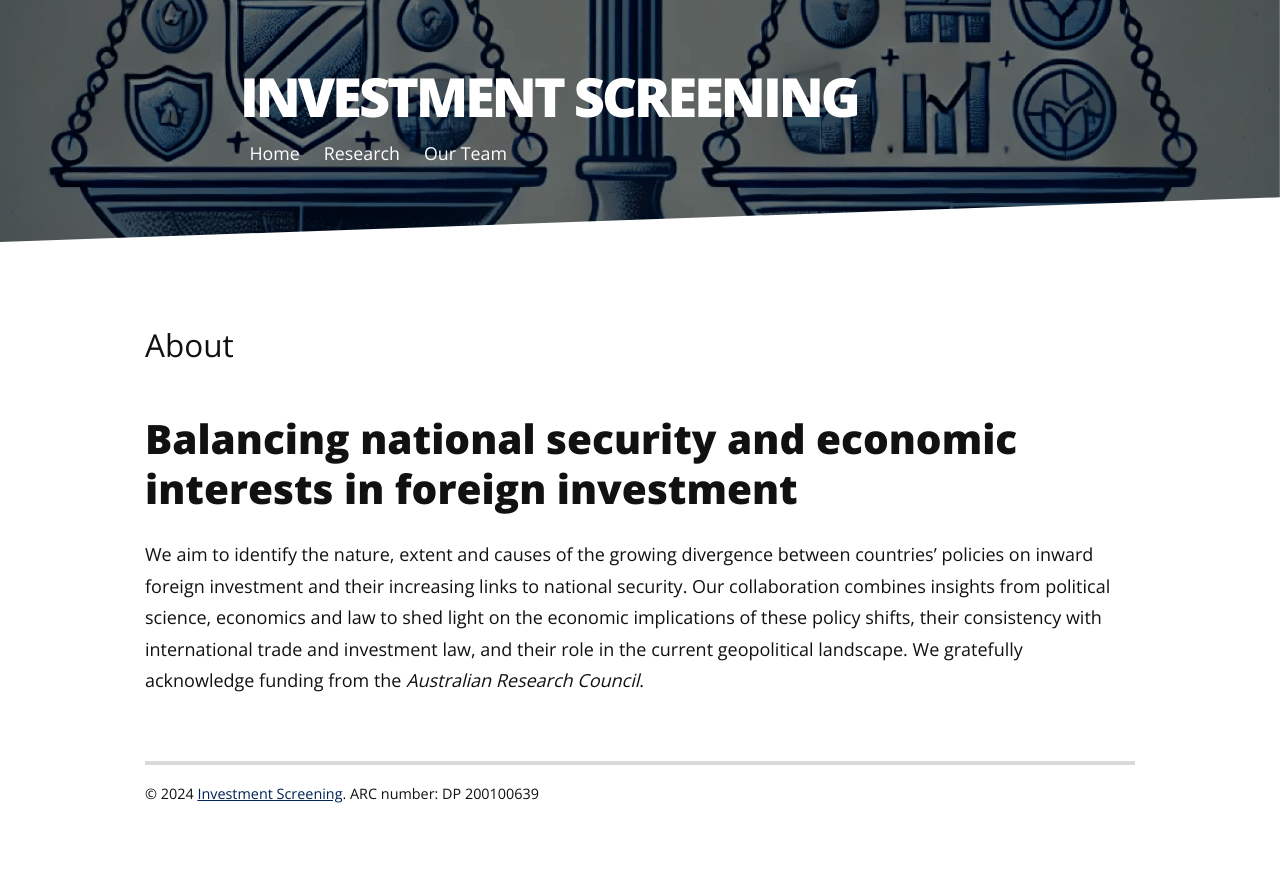
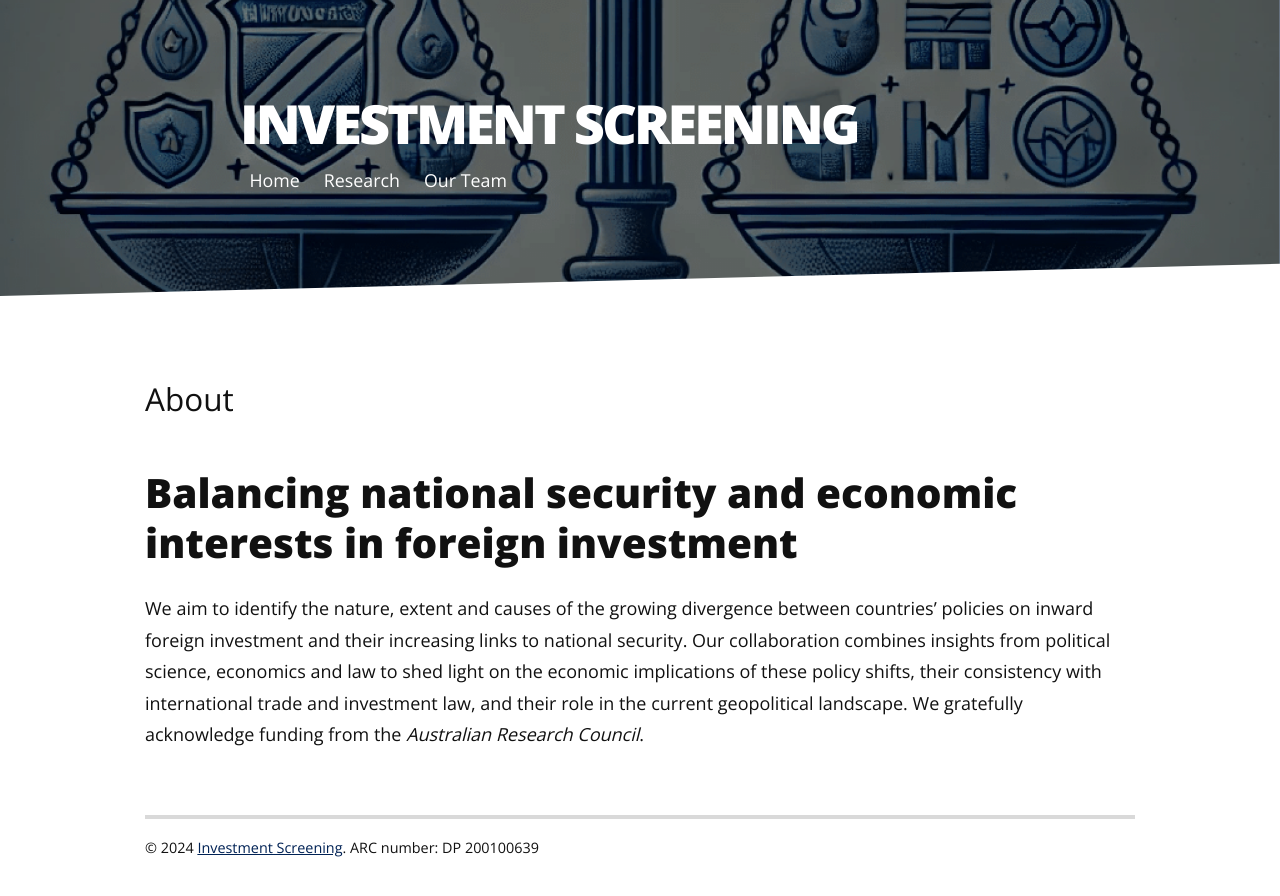
Before and after one commit to investmentscreening/investmentscreening.github.io, a Jekyll site: the page built from index.md, in a window 1280 px wide. Shown: the top 896 px of the page. Built offline with Jekyll 4.4.1, drawn with Linux system fonts in a browser that asks for light colours; nearby versions of some CDN libraries.

Commit message:
fix: improve zoom out skew scaling

```diff
--- a/_sass/breakpoints/_800up.scss
+++ b/_sass/breakpoints/_800up.scss
@@ -13,11 +13,11 @@
 		content: "";
 		display: block;
 		width: 100%;
-		height: 10em;
+		height: 20em;
 		position: absolute;
 		top: -2em;
 		left: 0;
-		transform: skewY(-2deg);
+		transform: skewY(-1.004turn);
 		transform-origin: bottom left;
 	}
 }
@@ -55,7 +55,7 @@
 ***************/
 
 .header {
-	height: 15em;
+	height: 18em;
 	position: relative;
 	padding-bottom: 2em;
 
@@ -199,7 +199,7 @@
 			position: absolute;
 			top: -2em;
 			left: 0;
-			transform: skewY(-2deg);
+			transform: skewY(-1.004turn);
 			transform-origin: bottom left;
 		}
 	}
--- a/_sass/breakpoints/_mobileup.scss
+++ b/_sass/breakpoints/_mobileup.scss
@@ -219,6 +219,8 @@
 	text-align: center;
 	padding: 2rem 0;
 	clear: both;
+	position: relative;
+	z-index: 1;
 
 	.container {
 		border-top: 4px solid darken(white, 15%);
```
